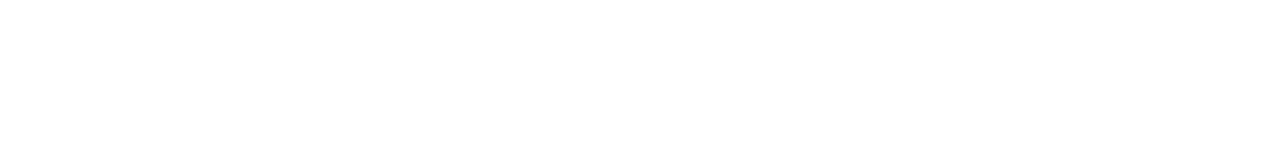
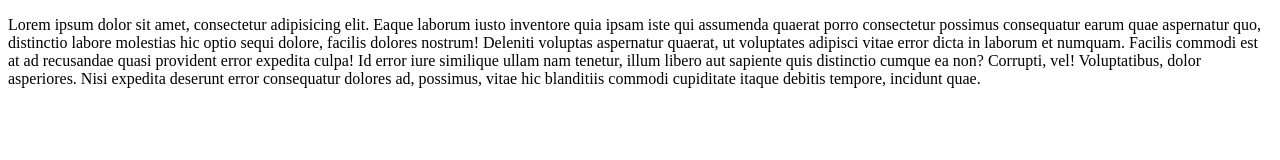
Before and after one commit to Academic-Prabhat/project55, a plain HTML site: page index.html in a window 1280 px wide. Drawn offline with Linux system fonts and the light colour scheme.

Commit message:
add paragraph

```diff
--- a/index.html
+++ b/index.html
@@ -6,6 +6,6 @@
     <title>Init</title>
 </head>
 <body>
-
+    <p>Lorem ipsum dolor sit amet, consectetur adipisicing elit. Eaque laborum iusto inventore quia ipsam iste qui assumenda quaerat porro consectetur possimus consequatur earum quae aspernatur quo, distinctio labore molestias hic optio sequi dolore, facilis dolores nostrum! Deleniti voluptas aspernatur quaerat, ut voluptates adipisci vitae error dicta in laborum et numquam. Facilis commodi est at ad recusandae quasi provident error expedita culpa! Id error iure similique ullam nam tenetur, illum libero aut sapiente quis distinctio cumque ea non? Corrupti, vel! Voluptatibus, dolor asperiores. Nisi expedita deserunt error consequatur dolores ad, possimus, vitae hic blanditiis commodi cupiditate itaque debitis tempore, incidunt quae. </p>
 </body>
 </html>
```
